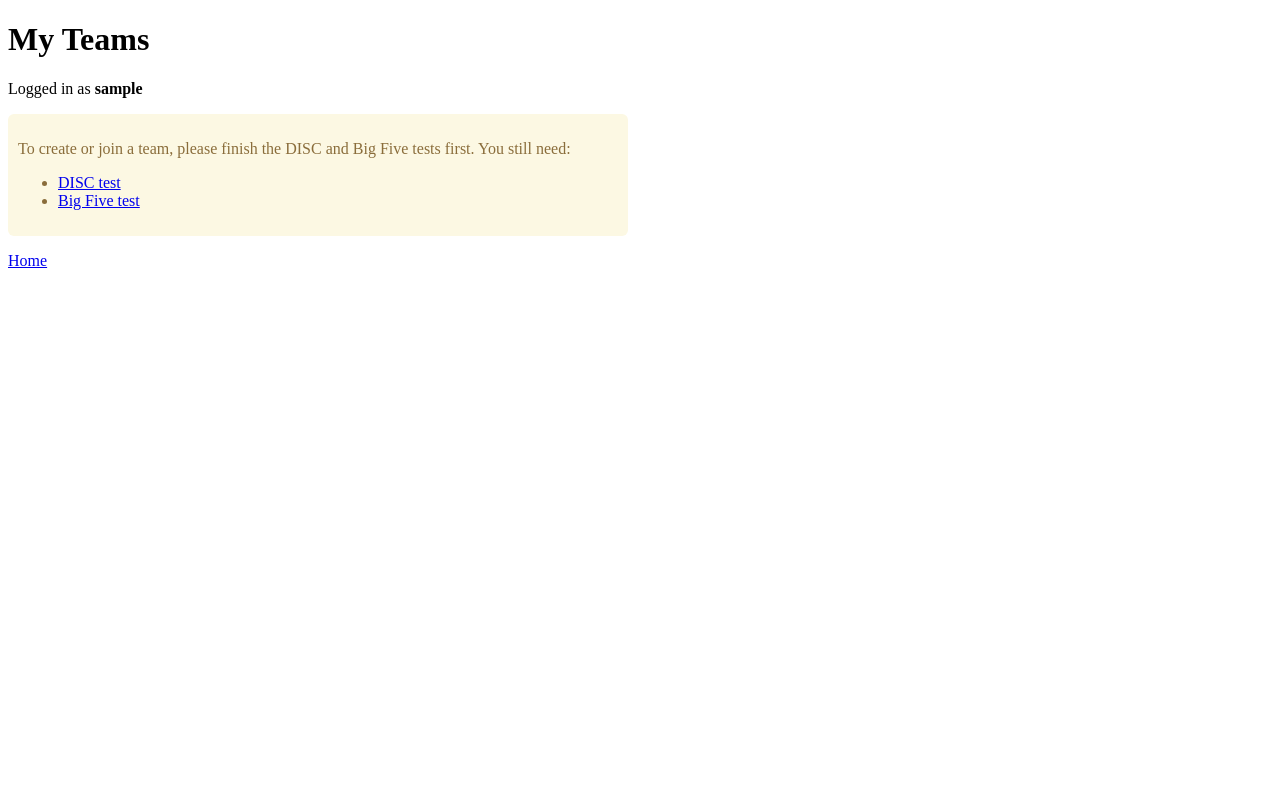
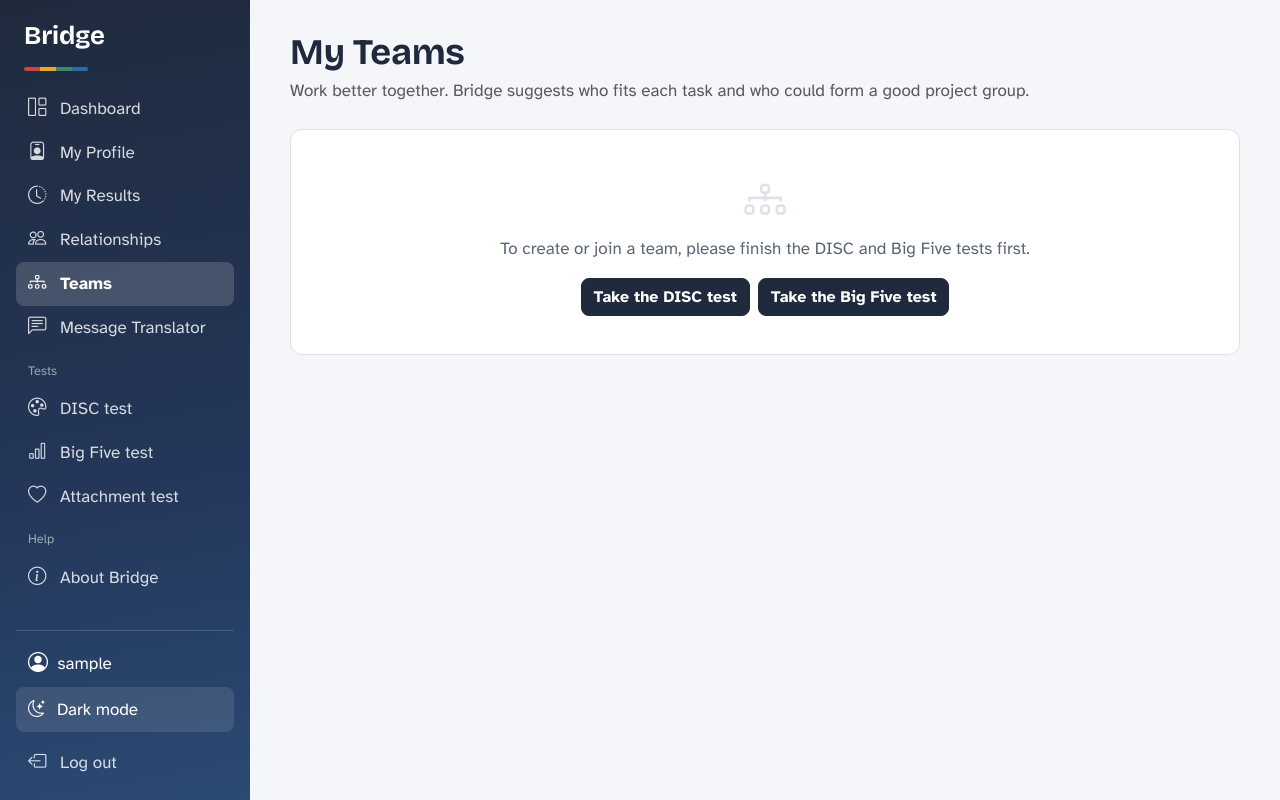
Before and after one commit to enuriuyanage16-cell/communication-relationship-recommender-app, a Flask app: page /teams in a window 1280 px wide. Run offline with Flask 3, Linux system fonts and the light colour scheme; the visitor is signed in with stand-in values (Sample User, id 1); data that the repository does not hold is empty; some libraries are stand-ins or nearby versions.

Commit message:
Update teams page style

```diff
--- a/templates/teams.html
+++ b/templates/teams.html
@@ -1,57 +1,80 @@
-<!DOCTYPE html>
-<html>
-<head>
-    <title>My Teams</title>
-</head>
-<body>
-    <h1>My Teams</h1>
-    <p>Logged in as <strong>{{ session["user_name"] }}</strong></p>
-
-    {% include "_messages.html" %}
+{% extends "base.html" %}
+{% block title %}My Teams{% endblock %}
+{% block content %}
+<div class="wide-page">
+    <h1 class="mb-1">My Teams</h1>
+    <p class="text-body-secondary mb-4">Work better together. Bridge suggests who fits each task and who could form a good project group.</p>
 
     {% if missing %}
     {% set test_links = {"DISC": "/disc", "Big Five": "/bigfive"} %}
-    <div style="padding: 10px; border-radius: 6px; max-width: 600px; background: #fcf8e3; color: #8a6d3b;">
-        <p>To create or join a team, please finish the DISC and Big Five tests first. You still need:</p>
-        <ul>
+    <div class="panel">
+        <div class="empty-state text-center py-3">
+            <i class="bi bi-diagram-3 empty-icon" aria-hidden="true"></i>
+            <p class="mb-3">To create or join a team, please finish the DISC and Big Five tests first.</p>
+            <div class="d-flex flex-wrap justify-content-center gap-2">
                 {% for test in missing %}
-            <li><a href="{{ test_links[test] }}">{{ test }} test</a></li>
+                <a href="{{ test_links[test] }}" class="btn btn-ink">Take the {{ test }} test</a>
                 {% endfor %}
-        </ul>
+            </div>
+        </div>
     </div>
     {% else %}
 
-    <h2>Your teams</h2>
+    <div class="panel mb-4">
+        <h2><i class="bi bi-diagram-3 me-2" aria-hidden="true"></i>Your teams</h2>
         {% if teams %}
-    <ul>
+        <div class="row g-3">
             {% for t in teams %}
-        <li>
-            <a href="/teams/{{ t._id }}">{{ t.name }}</a>
-            ({{ t.members|length }} {{ "member" if t.members|length == 1 else "members" }})
-            {% if t.is_leader %}<strong>Team leader</strong>{% endif %}
-        </li>
+            <div class="col-md-6 col-xl-4">
+                <a href="/teams/{{ t._id }}" class="team-card">
+                    <span class="team-icon" aria-hidden="true">{{ t.name[0] | upper }}</span>
+                    <span class="flex-grow-1">
+                        <strong class="d-block">{{ t.name }}</strong>
+                        <small class="text-body-secondary">{{ t.members | length }} {{ "member" if t.members | length == 1 else "members" }}</small>
+                    </span>
+                    {% if t.is_leader %}<span class="count-badge">Team leader</span>{% endif %}
+                </a>
+            </div>
             {% endfor %}
-    </ul>
+        </div>
         {% else %}
-    <p>You're not in any teams yet.</p>
+        <div class="empty-state text-center py-2">
+            <i class="bi bi-people empty-icon" aria-hidden="true"></i>
+            <p class="mb-0">You're not in any teams yet. Create one or join with a code.</p>
+        </div>
         {% endif %}
+    </div>
 
-    <h2>Create a team</h2>
+    <div class="row gx-4">
+        <div class="col-lg-6">
+            <div class="panel mb-4">
+                <h2><i class="bi bi-plus-circle me-2" aria-hidden="true"></i>Create a team</h2>
+                <p class="text-body-secondary">You will be the team leader. You get a code to share with the people you want in your team.</p>
                 <form method="post" action="/teams">
                     <input type="hidden" name="action" value="create">
-        <label>Team name: <input name="name" maxlength="50" required></label>
-        <button type="submit">Create team</button>
+                    <label class="form-label" for="teamName">Team name</label>
+                    <div class="d-flex gap-2">
+                        <input class="form-control" id="teamName" name="name" maxlength="50" required>
+                        <button type="submit" class="btn btn-ink text-nowrap">Create team</button>
+                    </div>
                 </form>
-
-    <h2>Join a team</h2>
-    <p>If you join, your DISC and Big Five results will be used to suggest tasks and project groups for the team.</p>
+            </div>
+        </div>
+        <div class="col-lg-6">
+            <div class="panel mb-4">
+                <h2><i class="bi bi-box-arrow-in-right me-2" aria-hidden="true"></i>Join a team</h2>
+                <p class="text-body-secondary">If you join, your DISC and Big Five results will be used to suggest tasks and project groups for the team.</p>
                 <form method="post" action="/teams">
                     <input type="hidden" name="action" value="join">
-        <label>Team code: <input name="code" maxlength="6" required></label>
-        <button type="submit">Join team</button>
+                    <label class="form-label" for="teamCode">Team code</label>
+                    <div class="d-flex gap-2">
+                        <input class="form-control code-input" id="teamCode" name="code" maxlength="6" autocomplete="off" required>
+                        <button type="submit" class="btn btn-ink text-nowrap">Join team</button>
+                    </div>
                 </form>
+            </div>
+        </div>
+    </div>
     {% endif %}
-
-    <p><a href="/">Home</a></p>
-</body>
-</html>
+</div>
+{% endblock %}
```
Lines whose indentation alone changed are shown as unchanged.
